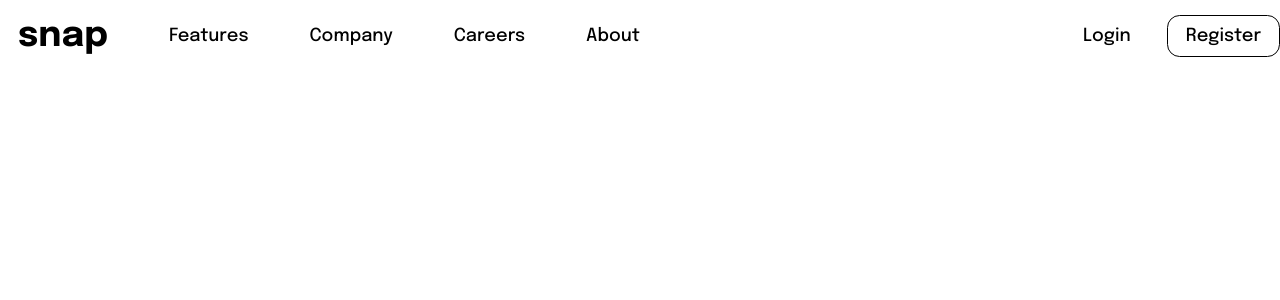
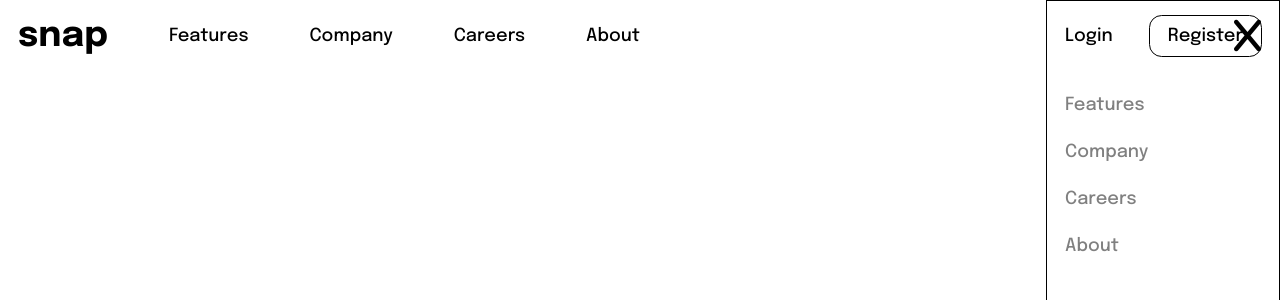
Before and after one commit to aar-woo/frontend-practice-projects, a React (Create React App) app in the folder intro-section-with-dropdown-navigation-main/react-project/: page / in a window 1280 px wide. Shown: the top 300 px of the page. Built offline with nearby package versions, Linux system fonts and the light colour scheme.

Commit message:
Created static app drawer

```diff
--- a/intro-section-with-dropdown-navigation-main/react-project/src/App.js
+++ b/intro-section-with-dropdown-navigation-main/react-project/src/App.js
@@ -1,11 +1,14 @@
 import logo from './logo.svg';
 import './App.css';
-import Header from './components/header';
+import Header from './components/Header/header';
+import AppDrawer from './components/AppDrawer/appDrawer';
 
 function App() {
   return (
-    <Header />
-
+    <>
+      <Header />
+      <AppDrawer />
+    </>
   );
 }
 
--- /dev/null
+++ b/intro-section-with-dropdown-navigation-main/react-project/src/components/AppDrawer/appDrawer.css
@@ -0,0 +1,28 @@
+.app-drawer {
+    width: 13rem;
+    height: 100vh;
+    border: 1px solid black;
+    position: absolute;
+    right: 0px;
+    top: 0px;
+}
+
+.nav-list {
+    color: gray;
+    margin-top: 2rem;
+    padding: 0 1rem;
+}
+
+.nav-list > li {
+    padding: 0.8rem 0;
+}
+
+.close-btn-row {
+    margin-top: 1.5rem;
+    display: flex;
+    justify-content: flex-end;
+}
+
+.close-btn {
+    margin-right: 1rem;
+}
--- /dev/null
+++ b/intro-section-with-dropdown-navigation-main/react-project/src/components/AppDrawer/appDrawer.js
@@ -0,0 +1,20 @@
+import "./appDrawer.css"
+
+export default function AppDrawer(props) {
+
+    return (
+        <div className="app-drawer">
+            <div className="row close-btn-row">
+                <a><i class="fa-solid fa-x fa-2xl close-btn"></i></a>
+            </div>
+            <div className="row">
+                <ul className="nav-list">
+                    <li>Features</li>
+                    <li>Company</li>
+                    <li>Careers</li>
+                    <li>About</li>
+                </ul>
+            </div>
+        </div>
+    )
+}
--- a/intro-section-with-dropdown-navigation-main/react-project/src/components/header.css
+++ b/intro-section-with-dropdown-navigation-main/react-project/src/components/Header/header.css
@@ -5,7 +5,6 @@
 
 .header-list {
     display: flex;
-    list-style-type: none;
     justify-content: space-between;
     align-items: center;
 }
@@ -15,7 +14,6 @@
     font-weight: 700;
     display: flex;
     align-items: center;
-    /* width: auto; */
 }
 
 .button-list {
@@ -37,6 +35,7 @@
     border: 1px solid black;
     border-radius: 0.7rem;
     padding: 0.6rem 1rem;
+    margin-right: 1rem;
 }
 
 @media screen and (max-width: 375px) {
--- a/intro-section-with-dropdown-navigation-main/react-project/src/components/header.js
+++ b/intro-section-with-dropdown-navigation-main/react-project/src/components/Header/header.js
@@ -15,11 +15,9 @@ export default function Header(props) {
                 </ul>
             </div>
             <div className="col-half button-list">
-                <div className="bars-icon">
-                    <i className="fa-solid fa-bars fa-lg hide"></i>
-                    <button className="btn btn-login">Login</button>
-                    <button className="btn btn-register">Register</button>
-                </div>
+                <i className="fa-solid fa-bars fa-lg hide"></i>
+                <button className="btn btn-login">Login</button>
+                <button className="btn btn-register">Register</button>
             </div>
         </div>
     )
--- a/intro-section-with-dropdown-navigation-main/react-project/src/index.css
+++ b/intro-section-with-dropdown-navigation-main/react-project/src/index.css
@@ -18,6 +18,10 @@ body {
 code {
   font-family: source-code-pro, Menlo, Monaco, Consolas, 'Courier New',
     monospace;
+}
+
+ul {
+  list-style-type: none;
 }
 
 .row,
```
